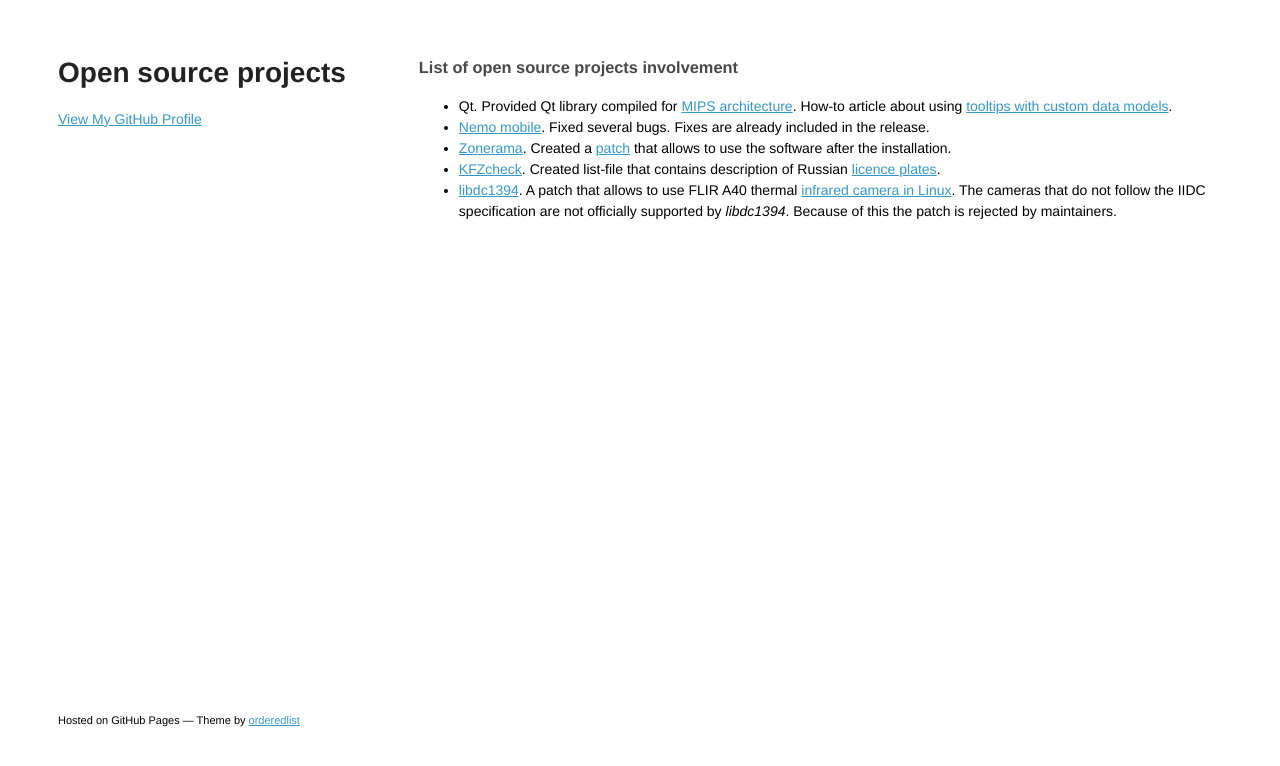
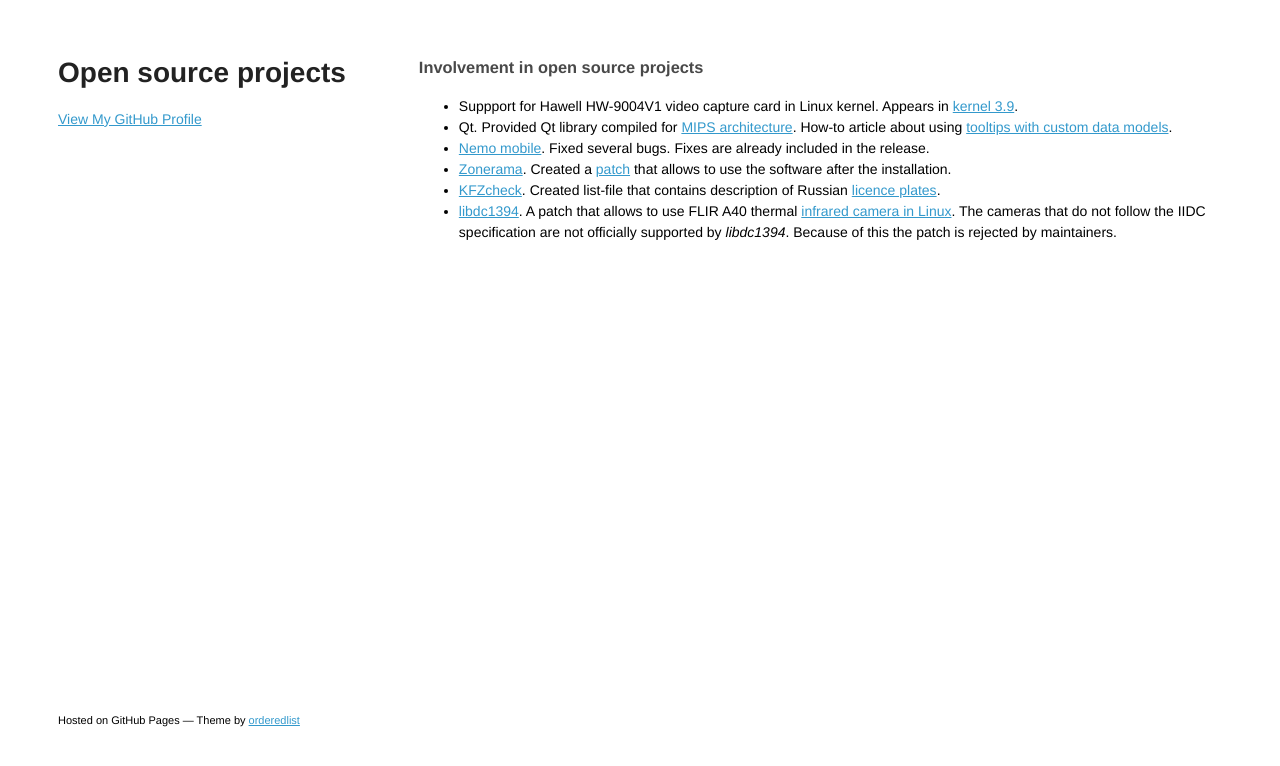
Before and after one commit to fralik/fralik.github.com, a plain HTML site: page index.html in a window 1280 px wide. Drawn offline with Linux system fonts and the light colour scheme; a web font is replaced by a local one.

Commit message:
Information about HW-9004V1 patch

```diff
--- a/index.html
+++ b/index.html
@@ -20,8 +20,9 @@
         <p class="view"><a href="https://github.com/fralik">View My GitHub Profile</a></p>
       </header>
       <section>
-        <h3>List of open source projects involvement</h3>
+        <h3>Involvement in open source projects</h3>
         <ul>
+            <li>Suppport for Hawell HW-9004V1 video capture card in Linux kernel. Appears in <a href="https://git.kernel.org/cgit/linux/kernel/git/torvalds/linux.git/commit/?id=9690fd80d3fb1bbfe04d7e1d8dde0cfd353c7b8d">kernel 3.9</a>.</li>
             <li>Qt. Provided Qt library compiled for <a href="https://qt.gitorious.org/qt-creator/qt-creator/commit/7bae23b3a63e37d08ab3ab21b23b44e85560cb0c">MIPS architecture</a>. How-to article about using <a href="http://qt-project.org/wiki/Show_tooltips_for_long_entries_of_your_custom_model">tooltips with custom data models</a>.</li>
             <li>
             <a href="https://wiki.merproject.org/wiki/Nemo">Nemo mobile</a>. Fixed several bugs. Fixes are already included in the release.</li>
```
